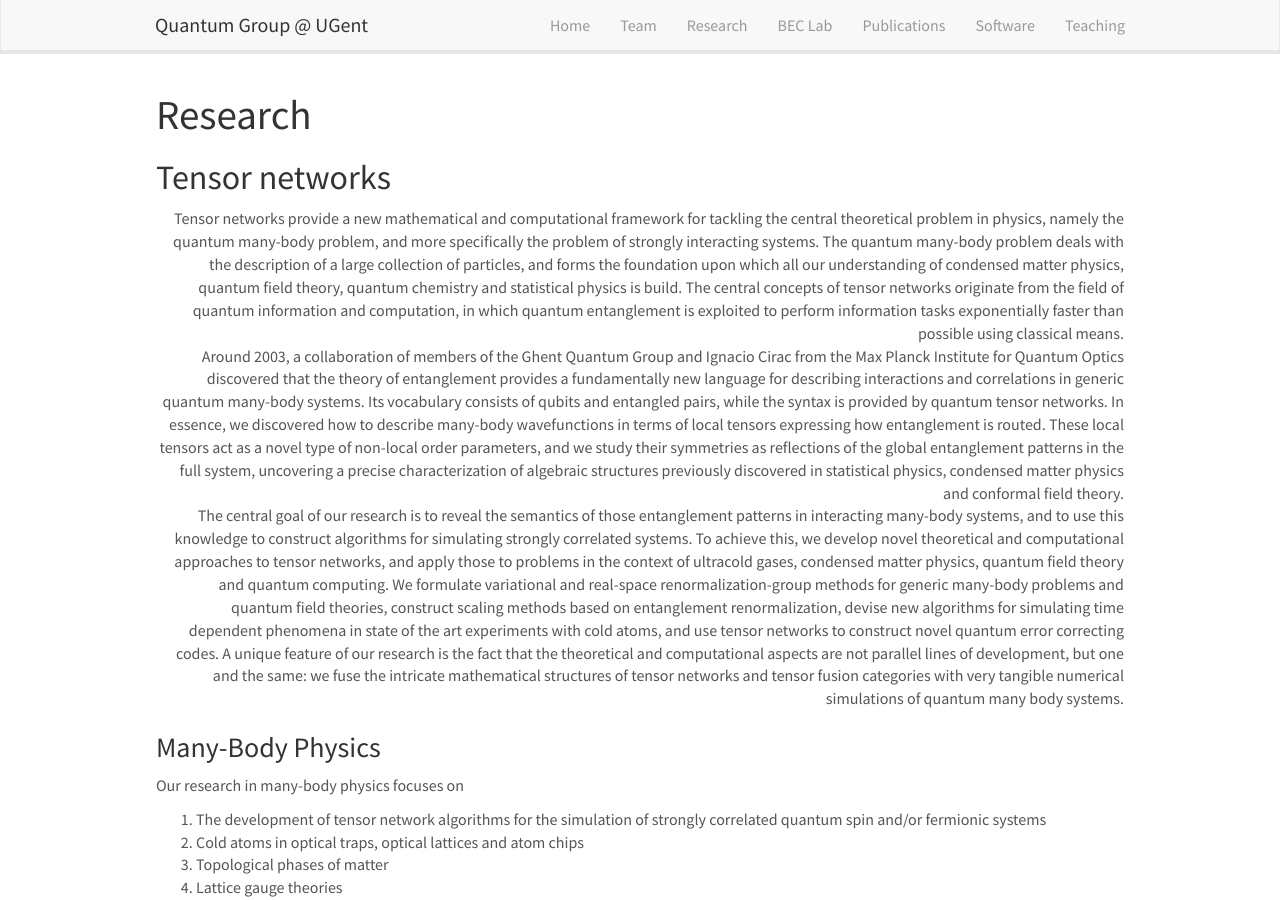
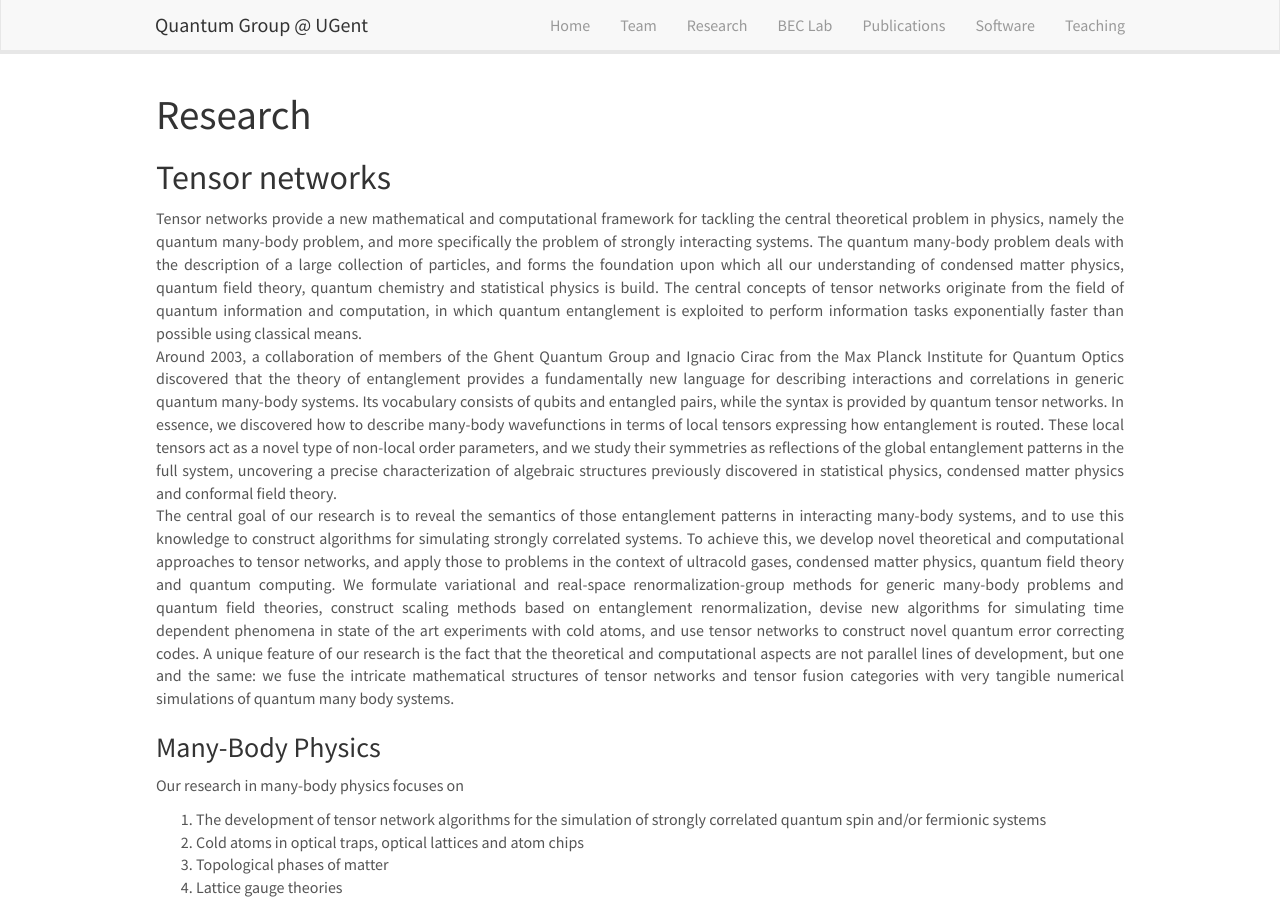
Before and after one commit to quantumghent/quantumghent.github.io, a Jekyll site: the page built from _pages/research.md, in a window 1280 px wide and 900 px high. Built offline with Jekyll 4.4.1, drawn with Linux system fonts in a browser that asks for light colours; nearby versions of some CDN libraries.

Commit message:
Update research.md

```diff
--- a/_pages/research.md
+++ b/_pages/research.md
@@ -10,7 +10,7 @@ permalink: /research/
 
 ## Tensor networks
 
-<p style="text-align:right;">
+<p style="text-align:justify;">
 Tensor networks provide a new mathematical and computational framework for tackling the central theoretical problem in physics, namely the quantum many-body problem, and more specifically the problem of strongly interacting systems.  The quantum many-body problem deals with the description of a large collection of particles, and forms the foundation upon which all our understanding of condensed matter physics, quantum field theory, quantum chemistry and statistical physics is build. The central concepts of tensor networks originate from the field of quantum information and computation, in which quantum entanglement is exploited to perform information tasks exponentially faster than possible using classical means.<br>
 Around 2003, a collaboration of members of the Ghent Quantum Group and Ignacio Cirac from the Max Planck Institute for Quantum Optics discovered that the theory of entanglement provides a fundamentally new language for describing interactions and correlations in generic quantum many-body systems. Its vocabulary consists of qubits and entangled pairs, while the syntax is provided by quantum tensor networks. In essence, we discovered how to describe many-body wavefunctions in terms of local tensors expressing how entanglement is routed. These local tensors act as a novel type of non-local order parameters, and we study their symmetries as reflections of the global entanglement patterns in the full system, uncovering a precise characterization of algebraic structures previously discovered in statistical physics, condensed matter physics and conformal field theory.<br>
 The central goal of our research is to reveal the semantics of those entanglement patterns in interacting many-body systems, and to use this knowledge to construct algorithms for simulating strongly correlated systems. To achieve this, we develop novel theoretical and computational approaches to tensor networks, and apply those to problems in the context of ultracold gases, condensed matter physics, quantum field theory and quantum computing. We  formulate variational and real-space renormalization-group methods for generic many-body problems and quantum field theories, construct scaling methods based on entanglement renormalization, devise new algorithms for simulating time dependent phenomena in state of the art experiments with cold atoms, and use tensor networks to construct novel quantum error correcting codes. A unique feature of our research is the fact that the theoretical and computational aspects are not parallel lines of development, but one and the same: we fuse the intricate mathematical structures of tensor networks and tensor fusion categories with very tangible numerical simulations of quantum many body systems.
```
